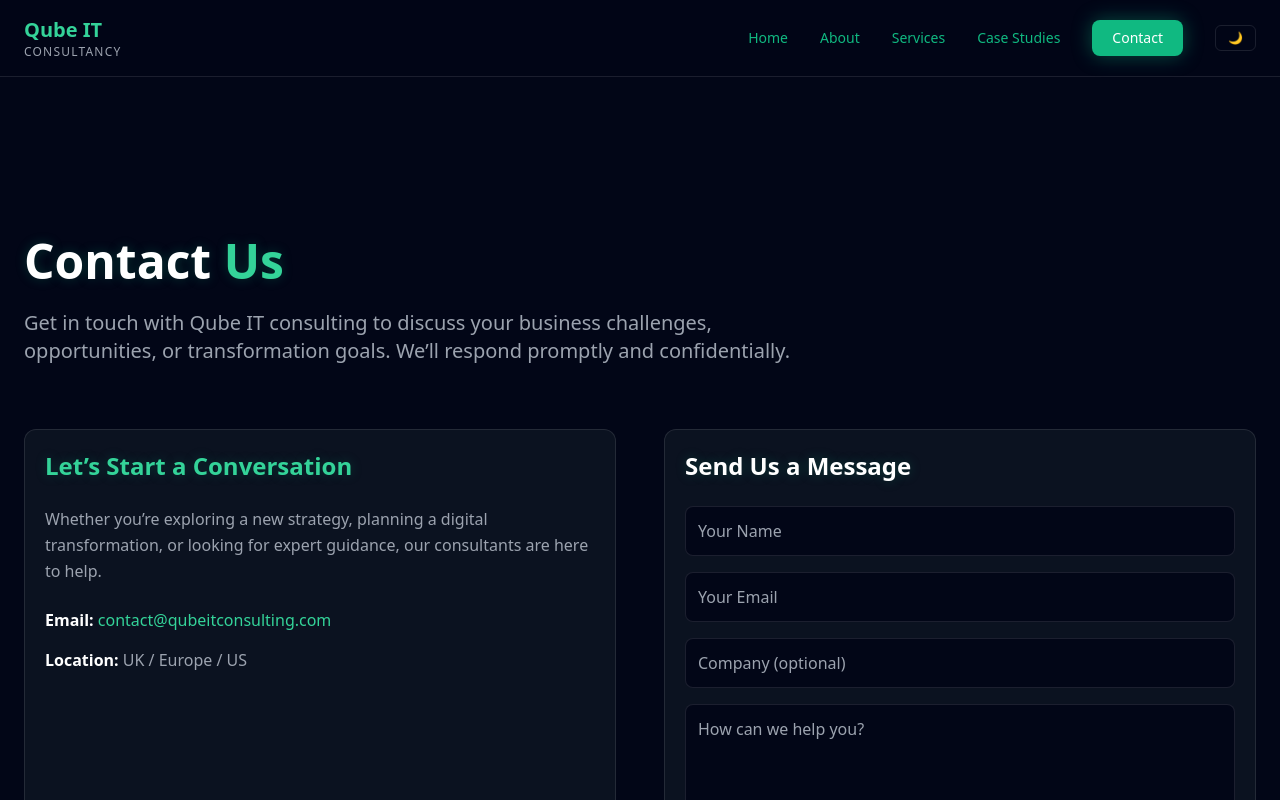
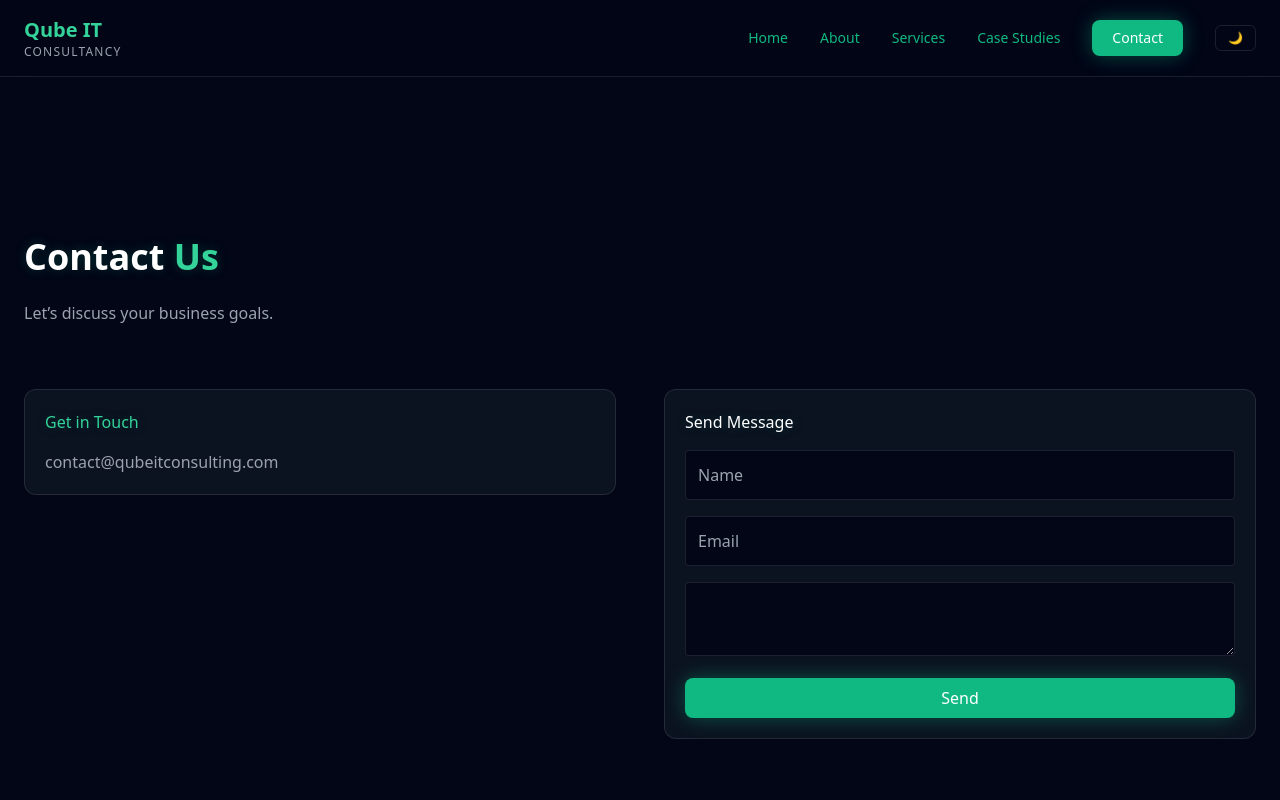
Before and after one commit to Neil1306/qubeitconsulting, a React (Vite) app: page /#/contact in a window 1280 px wide. Shown: the top 800 px of the page. Built offline with nearby package versions, Linux system fonts and the light colour scheme.

Commit message:
Update Contact.jsx

```diff
--- a/src/pages/Contact.jsx
+++ b/src/pages/Contact.jsx
@@ -1,109 +1,49 @@
 import MainLayout from "../layouts/MainLayout"
+import Reveal from "../components/Reveal"
 
 export default function Contact() {
   return (
     <MainLayout>
       <div className="px-6 py-20">
-
         <div className="max-w-7xl mx-auto">
 
-          {/* 🔥 Page Header */}
-          <h2 className="text-4xl md:text-5xl font-bold mb-6 text-white">
-            Contact <span className="text-emerald-400">Us</span>
-          </h2>
+          <Reveal>
+            <h2 className="text-4xl font-bold mb-6 text-white">
+              Contact <span className="text-emerald-400">Us</span>
+            </h2>
+          </Reveal>
 
-          <p className="text-lg md:text-xl text-gray-400 max-w-3xl mb-16">
-            Get in touch with Qube IT consulting to discuss your business
-            challenges, opportunities, or transformation goals. We’ll respond
-            promptly and confidentially.
-          </p>
+          <Reveal delay={0.2}>
+            <p className="text-gray-400 mb-16">
+              Let’s discuss your business goals.
+            </p>
+          </Reveal>
 
-          {/* 💎 Content Grid */}
           <div className="grid md:grid-cols-2 gap-12">
 
-            {/* 📩 Contact Info */}
-            <div className="card">
-              <h3 className="text-2xl font-semibold mb-6 text-emerald-400">
-                Let’s Start a Conversation
-              </h3>
-
-              <p className="text-gray-400 mb-6 leading-relaxed">
-                Whether you’re exploring a new strategy, planning a digital
-                transformation, or looking for expert guidance, our consultants
-                are here to help.
-              </p>
-
-              <div className="space-y-4 text-gray-400">
-                <p>
-                  <strong className="text-white">Email:</strong>{" "}
-                  <a
-                    href="mailto:contact@qubeitconsulting.com"
-                    className="text-emerald-400 hover:underline"
-                  >
-                    contact@qubeitconsulting.com
-                  </a>
-                </p>
-
-                <p>
-                  <strong className="text-white">Location:</strong> UK / Europe / US
+            <Reveal>
+              <div className="card">
+                <h3 className="text-emerald-400 mb-4">Get in Touch</h3>
+                <p className="text-gray-400">
+                  contact@qubeitconsulting.com
                 </p>
               </div>
-            </div>
+            </Reveal>
 
-            {/* 📝 Contact Form */}
-            <div className="card">
-              <h3 className="text-2xl font-semibold mb-6 text-white">
-                Send Us a Message
-              </h3>
-
-              <form
-                action="https://formspree.io/f/mbddldvy"
-                method="POST"
-                className="space-y-4"
-              >
-                <input
-                  type="text"
-                  name="name"
-                  placeholder="Your Name"
-                  required
-                  className="w-full rounded-lg p-3 bg-[#020617] border border-white/10 text-white focus:border-emerald-400 outline-none"
-                />
-
-                <input
-                  type="email"
-                  name="email"
-                  placeholder="Your Email"
-                  required
-                  className="w-full rounded-lg p-3 bg-[#020617] border border-white/10 text-white focus:border-emerald-400 outline-none"
-                />
-
-                <input
-                  type="text"
-                  name="company"
-                  placeholder="Company (optional)"
-                  className="w-full rounded-lg p-3 bg-[#020617] border border-white/10 text-white focus:border-emerald-400 outline-none"
-                />
-
-                <textarea
-                  name="message"
-                  rows="5"
-                  placeholder="How can we help you?"
-                  required
-                  className="w-full rounded-lg p-3 bg-[#020617] border border-white/10 text-white focus:border-emerald-400 outline-none"
-                />
-
-                <button type="submit" className="btn w-full">
-                  Send Message
-                </button>
-              </form>
-
-              <p className="text-sm text-gray-500 mt-4">
-                Your information will be kept confidential and used only to
-                respond to your enquiry.
-              </p>
-            </div>
+            <Reveal delay={0.2}>
+              <div className="card">
+                <h3 className="text-white mb-4">Send Message</h3>
+                <form className="space-y-4">
+                  <input className="w-full p-3 bg-[#020617] border border-white/10 rounded" placeholder="Name" />
+                  <input className="w-full p-3 bg-[#020617] border border-white/10 rounded" placeholder="Email" />
+                  <textarea className="w-full p-3 bg-[#020617] border border-white/10 rounded" />
+                  <button className="btn w-full">Send</button>
+                </form>
+              </div>
+            </Reveal>
 
           </div>
+
         </div>
       </div>
     </MainLayout>
```
